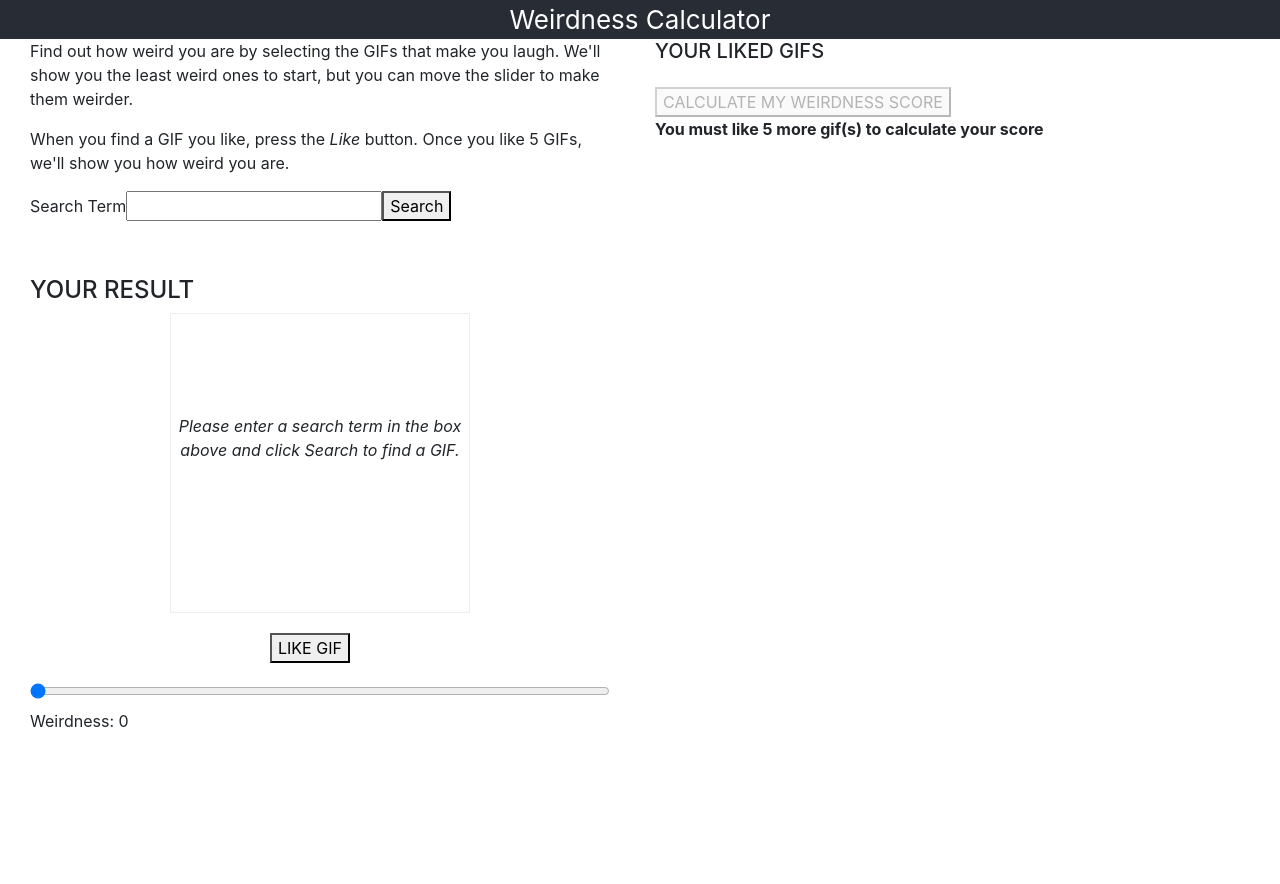
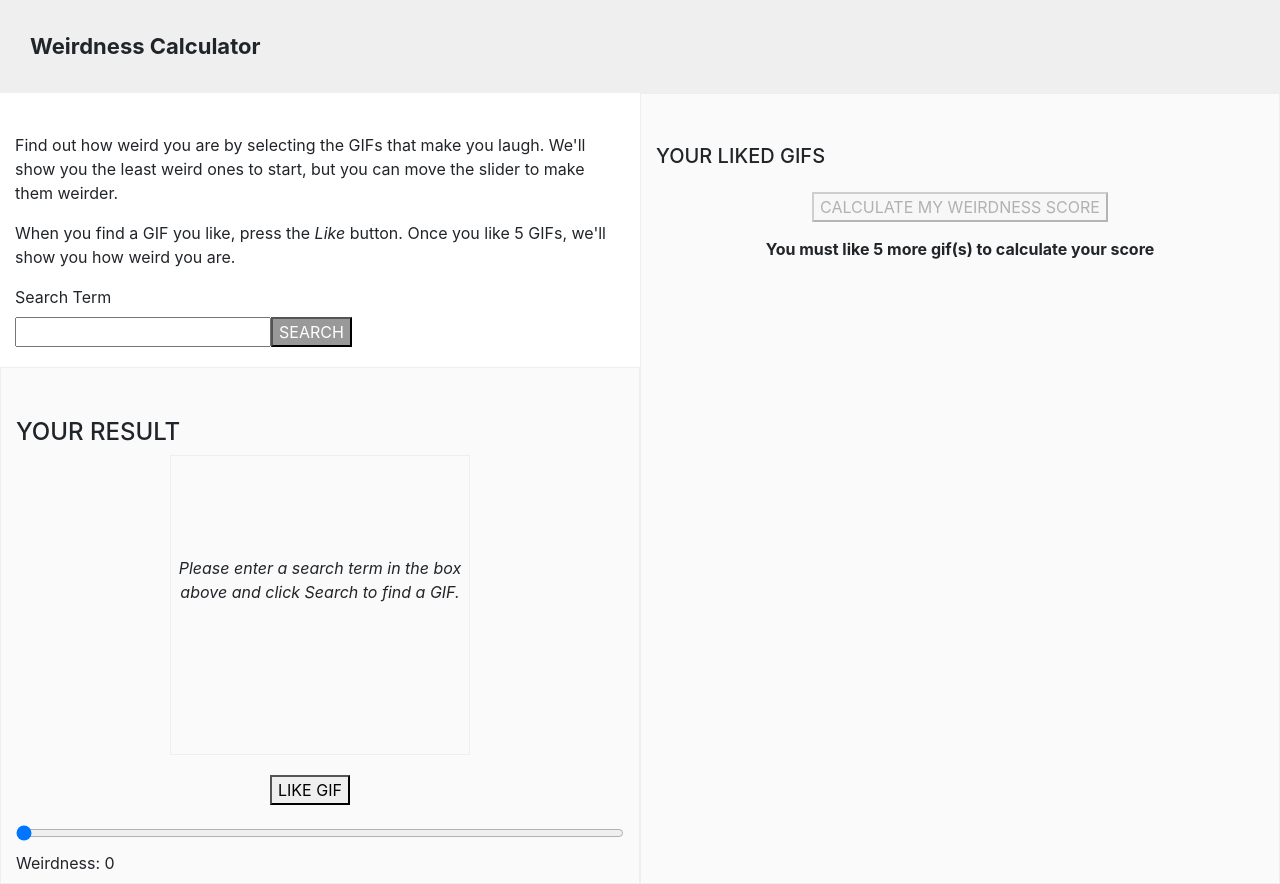
Before and after one commit to kwyoung11/weirdness_calculator, a React (Create React App) app: page / in a window 1280 px wide. Before the commit the page ends 800 px from the top, so only its background shows below. Built offline with nearby package versions, Linux system fonts and the light colour scheme.

Commit message:
improves UI, adds ref to searchButton

```diff
--- a/src/App.css
+++ b/src/App.css
@@ -1,25 +1,44 @@
-.App {
+.col-6 {
+  padding: 0px !important;
 }
 
-.App-header {
-  background-color: #282c34;
-  display: flex;
-  flex-direction: column;
-  align-items: center;
-  justify-content: center;
-  font-size: calc(10px + 2vmin);
-  color: white;
+.container-fluid {
+  margin: 0;
+  padding: 0;
 }
 
-.center {
-  margin: 0 auto;
+header {
+  text-align: left;
+  background-color: #efefef;
+  width: 100%;
+  padding: 30px;
+  font-weight: bold;
+  font-size: 22px;
+}
+
+/*******************
+Search
+*******************/
+.Search {
+  padding: 40px 40px 20px 40px;
+}
+
+.Search label {
+  display: block;
+}
+
+.Search button {
+  background-color: #999;
+  color: #fff;
 }
 
 /*************
 SearchResult
 **************/
 .SearchResult {
-  margin: 50px;
+  padding: 50px 50px 0px 50px;
+  background-color: #fafafa;
+  border: 1px solid #eee;
 }
 
 .SearchResult input {
@@ -80,4 +99,30 @@ GifList
 
 .GifList li {
   flex: 0 1 250px;
+  margin: 20px;
 }
+
+.GifList li h5 {
+  white-space: nowrap;
+  overflow: hidden;
+}
+
+/*********************
+LikedGifs
+**********************/
+
+.LikedGifs {
+  padding: 50px;
+  background-color: #fafafa;
+  height: 100%;
+  border: 1px solid #eee;
+}
+
+.LikedGifs p {
+  text-align: center;
+  padding: 15px;
+}
+
+.LikedGifs__weirdness-button {
+  text-align: center;
+}
--- a/src/App.js
+++ b/src/App.js
@@ -33,6 +33,7 @@ class App extends React.Component {
     this.handleSearchTermSubmit = this.handleSearchTermSubmit.bind(this);
 
     this.searchInput = React.createRef();
+    this.searchButton = React.createRef();
     this.likeGifButton = React.createRef();
     this.calculateWeirdnessButton = React.createRef();
   }
@@ -69,10 +70,12 @@ class App extends React.Component {
     this.searchInput.current.focus();
     this.searchInput.current.value = "";
     this.setState({
-      toolTipOpen: true
+      toolTipOpen: this.props.likedGifs.length + 1 != 5
     });
     if (this.props.likedGifs.length + 1 == 5) {
+      this.searchButton.current.setAttribute("disabled", "disabled");
       this.calculateWeirdnessButton.current.removeAttribute("disabled");
+      this.searchInput.current.blur();
     }
   }
 
@@ -83,7 +86,7 @@ class App extends React.Component {
   render() {
     return (
     	<React.Fragment>
-	    	<Header />
+        <Header />
 	    	<Container fluid>
 	      		<Row>
 	            	<Col xs="6">
@@ -91,7 +94,8 @@ class App extends React.Component {
 	            			handleSearchTermSubmit={this.handleSearchTermSubmit}
                 			handleSearchTermChange={this.handleSearchTermChange}
                       searchInput={this.searchInput}
-                      toolTipOpen={this.state.toolTipOpen} />
+                      toolTipOpen={this.state.toolTipOpen}
+                      searchButton={this.searchButton} />
 	            		<SearchResult
 	            			weirdness={this.props.weirdness}
 	            			onLikeGif={this.onLikeGif}
--- a/src/components/GifList.js
+++ b/src/components/GifList.js
@@ -7,6 +7,7 @@ export const GifList = (props) => {
 		return props.gifs.map(gif => {
 			return (
 				<li>
+					<h5>{gif.title}</h5>
 					<Gif height="250" width="250" gif={gif} />
 				</li>
 			);
--- a/src/components/LikedGifs.js
+++ b/src/components/LikedGifs.js
@@ -2,18 +2,17 @@ import React from 'react';
 import { Gif } from './Gif';
 import { GifList } from './GifList';
 import { Link } from 'react-router-dom';
+import { Container } from 'reactstrap';
 
 export const LikedGifs = (props) => {
 	const likeGifsLength = props.likedGifs.length;
 	const helperText = 5 - likeGifsLength > 0 ? `You must like ${5 - likeGifsLength} more gif(s) to calculate your score` : "";
 	return (
-		<React.Fragment>
+		<Container className="LikedGifs">
 			<h5> YOUR LIKED GIFS </h5>
-			<div>
-				<GifList gifs={props.likedGifs} />
-			</div>
+			<GifList gifs={props.likedGifs} />
 
-
+			<div className="LikedGifs__weirdness-button">
 				<Link to={{
 					pathname: "/result",
 					state: {gifs: props.likedGifs}
@@ -22,10 +21,8 @@ export const LikedGifs = (props) => {
 						CALCULATE MY WEIRDNESS SCORE
 					</button>
 				</Link>
-
-			<div>
-				<b>{helperText}</b>
 			</div>
-		</React.Fragment>
+			<p><b>{helperText}</b></p>
+		</Container>
 	);
 }
--- a/src/components/Search.js
+++ b/src/components/Search.js
@@ -22,7 +22,7 @@ export class Search extends React.Component {
 				<form id="searchForm" onSubmit={e => this.props.handleSearchTermSubmit(e)}>
 		    	  <label htmlFor="searchTerm">Search Term</label>
 		    	  <input id="TooltipExample" ref={this.props.searchInput} type="text" name="searchTerm" onChange={e => this.props.handleSearchTermChange(e)} />
-		    	  <button type="submit">Search</button>
+		    	  <button ref={this.props.searchButton} type="submit">SEARCH</button>
 		    	  <Tooltip placement="bottom" trigger={"focus"} isOpen={this.props.toolTipOpen} target="TooltipExample">
     	      		Try another search term!
     	    	  </Tooltip>
--- a/src/routes.js
+++ b/src/routes.js
@@ -9,10 +9,8 @@ import ResultPage from './components/ResultPage';
 
 const AppRouter = (props) => (
   <Router>
-    <div>
-      <Route exact path='/' component={App} />
-      <Route exact path='/result' component={ResultPage} />
-    </div>
+  	<Route exact path='/' component={App} />
+  	<Route exact path='/result' component={ResultPage} />
   </Router>
 );
 
```
